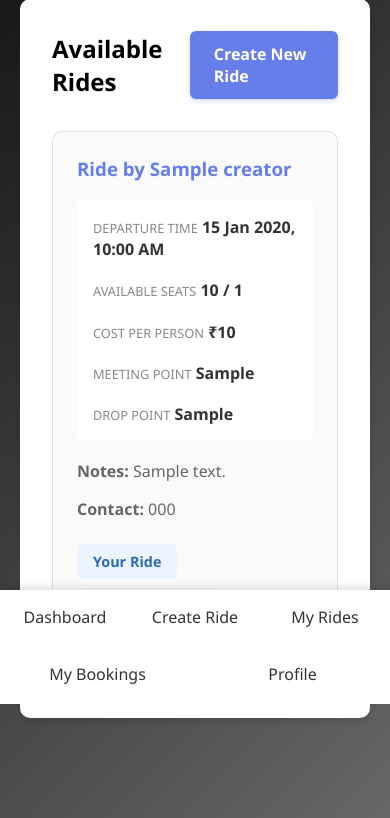
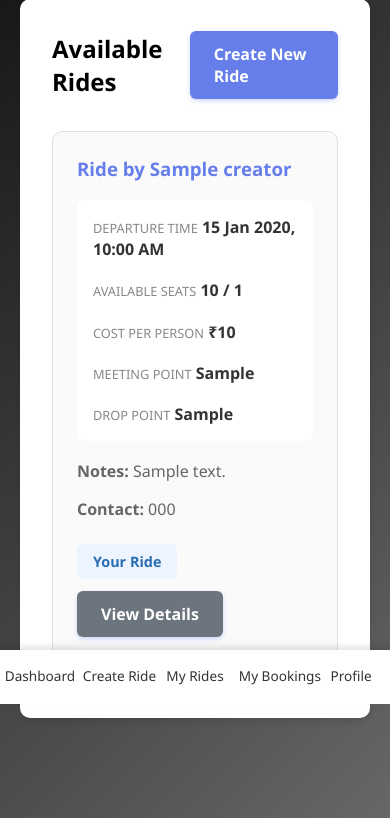
Before and after one commit to Ajaypranav25/vitcabshare, a Flask app: template templates/dashboard.html in a window 390 px wide. Shown: the part 140-958 px from the top of the page. Run offline with Flask 3, Linux system fonts and the light colour scheme; a user stored in the database is signed in; tables that the repository leaves empty hold one stand-in row (values such as "Sample post"); the template is opened without the code that fills it: most values are stand-ins (such as "Sample title", 1, 10 or a date in 2020); parts of the project's set-up code (start-up, migrations or seed data) failed here and were passed over; some libraries are stand-ins or nearby versions.

Commit message:
newbase1

```diff
--- a/templates/base.html
+++ b/templates/base.html
@@ -62,15 +62,15 @@
         nav ul {
             list-style: none;
             display: flex;
-            justify-content: center;
+            justify-content: space-evenly;
             gap: 0;
             max-width: 1200px;
             margin: 0 auto;
-            flex-wrap: wrap;
+            flex-wrap: nowrap;
         }
         nav li {
             flex: 1;
-            min-width: 100px;
+            min-width: 0;
         }
         nav a {
             display: block;
@@ -78,14 +78,23 @@
             text-decoration: none;
             font-weight: 500;
             transition: all 0.3s;
-            padding: 1rem;
+            padding: 1rem 0.5rem;
             text-align: center;
             border-bottom: 3px solid transparent;
+            white-space: nowrap;
+            font-size: 0.95rem;
         }
         nav a:hover {
             color: #667eea;
             background: #f8f9ff;
             border-bottom-color: #667eea;
+        }
+
+        @media (max-width: 768px) {
+            nav a {
+                font-size: 0.85rem;
+                padding: 1rem 0.3rem;
+            }
         }
     </style>
 </head>
```
